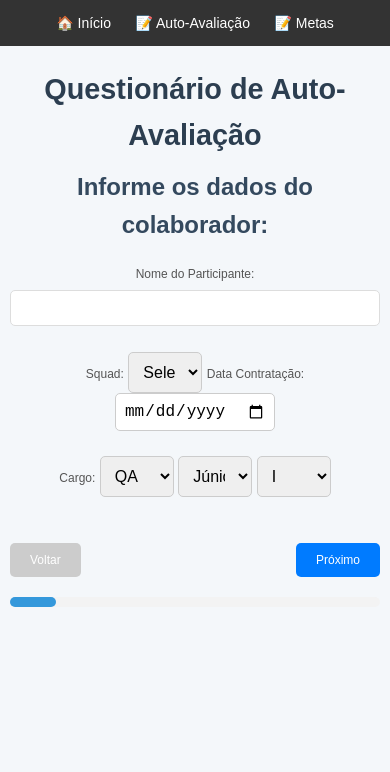
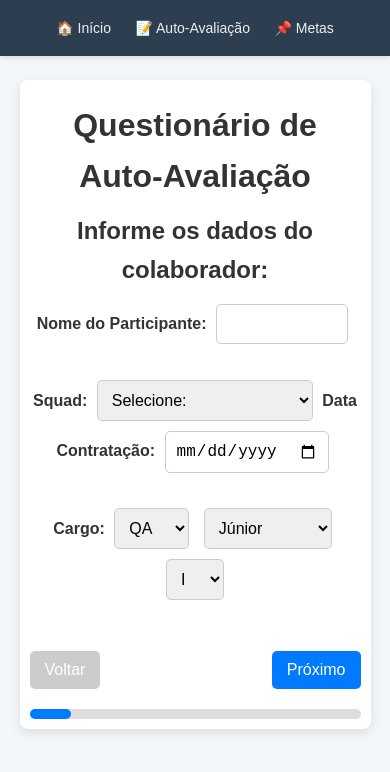
Before and after one commit to kiraleemurara/FeedbacksBMPTEC, a website: page public/html/questionario.html in a window 390 px wide. Drawn offline with Linux system fonts and the light colour scheme.

Commit message:
Modificação de estilos

```diff
--- a/public/css/questionario.css
+++ b/public/css/questionario.css
@@ -13,50 +13,91 @@ body {
   line-height: 1.6;
 }
 
-/* Barra Superior */
-.navbar {
-  position: fixed;
-  top: 0;
-  left: 0;
-  width: 100%;
-  background-color: #2c3e50;
-  padding: 15px 30px;
-  box-shadow: 0 4px 8px rgba(0, 0, 0, 0.1);
-  z-index: 999;
+/* Container do formulário */
+.container {
+  max-width: 90%;
+  margin: 0 auto;
+  padding: 10px;
+  background-color: #fff;
+  border-radius: 8px;
+  box-shadow: 0 4px 12px rgba(0, 0, 0, 0.1);
 }
 
-.navbar-link {
-  color: #ecf0f1;
-  font-size: 18px;
-  font-weight: 600;
-  text-decoration: none;
-  padding: 10px 20px;
-  border-radius: 5px;
-  transition: background-color 0.3s, transform 0.3s;
+
+h1, h2 {
+  color: #333;
 }
 
-.navbar-link:hover {
-  background-color: #3498db;
-  transform: scale(1.05);
+/* Estilo do Formulário */
+form {
+  display: flex;
+  flex-direction: column;
+  text-align: center;
 }
 
-/* Título do Questionário */
-h1 {
-  font-size: 2.5em;
-  color: #2c3e50;
-  text-align: center;
-  margin-top: 10px; /* Ajustado para espaçar do topo */
-  margin-bottom: 10px;
+label {
+  font-weight: bold;
+  margin-top: 10px;
 }
 
-/* Container do formulário */
-.container {
-  width: 80%;
-  margin: 0 auto;
-  padding: 20px;
+input, select, textarea {
+  min-width: 5%;
+  padding: 10px;
+  margin: 5px;
+  border: 1px solid #ccc;
+  border-radius: 5px;
+  font-size: 16px;
 }
 
-/* Formulário de etapas */
+textarea {
+  width: 99%;
+}
+
+textarea {
+  resize: vertical;
+  min-height: 80px;
+}
+
+button {
+  background-color: #007BFF;
+  color: white;
+  border: none;
+  padding: 10px 15px;
+  font-size: 16px;
+  border-radius: 5px;
+  cursor: pointer;
+  margin-top: 20px;
+}
+
+button:disabled {
+  background-color: #ccc;
+  cursor: not-allowed;
+}
+
+/* Navegação */
+.form-navigation {
+  display: flex;
+  justify-content: space-between;
+}
+
+/* Barra de Progresso */
+.progress-bar {
+  width: 100%;
+  background-color: #ddd;
+  height: 10px;
+  border-radius: 5px;
+  margin-top: 20px;
+}
+
+.progress {
+  height: 100%;
+  width: 0%;
+  background-color: #007BFF;
+  border-radius: 5px;
+  transition: width 0.3s ease-in-out;
+}
+
+/* Etapas do formulário */
 .form-step {
   display: none;
 }
@@ -65,139 +106,10 @@ h1 {
   display: block;
 }
 
-.form-navigation {
-  display: flex;
-  justify-content: space-between;
-  margin-top: 20px;
+.input-large{
+  width: 40%;
 }
 
-.form-navigation button {
-  background-color: #007bff;
-  color: white;
-  padding: 10px 20px;
-  border: none;
-  cursor: pointer;
-  font-size: 16px;
-  border-radius: 5px;
-  transition: background-color 0.3s ease;
+.label-textarea{
+  text-align: left;
 }
-
-.form-navigation button:disabled {
-  background-color: #ccc;
-}
-
-.form-navigation button:hover:not(:disabled) {
-  background-color: #0056b3;
-}
-
-/* Barra de Progresso */
-.progress-bar {
-  width: 100%;
-  background-color: #f3f3f3;
-  border-radius: 5px;
-  margin-top: 20px;
-  height: 10px;
-}
-
-.progress-bar .progress {
-  height: 100%;
-  background-color: #3498db;
-  border-radius: 5px;
-  width: 0;
-}
-
-/* Estilos de Campos do Formulário */
-label {
-  font-size: 16px;
-  color: #555;
-}
-
-textarea,
-input[type="text"] {
-  width: 100%;
-  padding: 10px;
-  margin-top: 5px;
-  font-size: 14px;
-  border-radius: 5px;
-  border: 1px solid #ddd;
-  transition: border-color 0.3s ease;
-}
-
-textarea:focus,
-input[type="text"]:focus {
-  outline: none;
-  border-color: #007bff;
-}
-
-/* Efeito de Carregamento (opcional) */
-.loader {
-  border: 4px solid #f3f3f3;
-  border-top: 4px solid #3498db;
-  border-radius: 50%;
-  width: 40px;
-  height: 40px;
-  animation: spin 1s linear infinite;
-  margin: 20px auto;
-}
-
-@keyframes spin {
-  0% { transform: rotate(0deg); }
-  100% { transform: rotate(360deg); }
-}
-
-/* Responsividade */
-@media (max-width: 768px) {
-  .container {
-    width: 95%;
-  }
-
-  h1 {
-    font-size: 2em;
-  }
-
-  .form-navigation button {
-    font-size: 14px;
-  }
-
-  label,
-  textarea,
-  input[type="text"] {
-    font-size: 12px;
-  }
-}
-
-@media (max-width: 480px) {
-  .navbar-link {
-    font-size: 14px;
-  }
-
-  h1 {
-    font-size: 1.8em;
-  }
-
-  .container {
-    width: 100%;
-    padding: 10px;
-  }
-
-  .form-navigation button {
-    font-size: 12px;
-  }
-}
-
-/* Estilo para os campos select */
-.select-field {
-  width: 20%;
-  padding: 10px;
-  border: 1px solid #ccc;
-  border-radius: 5px;
-  font-size: 16px;
-}
-
-.date-field {
-  width: auto;
-  padding: 8px;
-  font-size: 16px;
-  border: 1px solid #ccc;
-  border-radius: 5px;
-}
--- a/public/css/styles.css
+++ b/public/css/styles.css
@@ -8,17 +8,37 @@
 body {
   font-family: Arial, sans-serif;
   margin: 0;
-  padding: 0;
+  padding-top: 0;
+  padding-top: 80px;
+}
+
+/* Barra Superior */
+header {
   text-align: center;
+  position: fixed;
+  top: 0;
+  left: 0;
+  width: 100%;
+  background-color: #2c3e50;
+  padding: 15px 20px;
+  box-shadow: 0 2px 5px rgba(0, 0, 0, 0.1);
+  z-index: 1000;
 }
-header {
-  background-color: #333;
-  padding: 10px;
+
+nav a {
+  color: #ecf0f1;
+  text-decoration: none;
+  font-size: 16px;
+  margin-right: 20px;
+  transition: color 0.3s ease;
 }
-nav a {
-  color: white;
-  text-decoration: none;
-  margin: 10px;
+
+nav a:hover {
+  color: #3498db;
+}
+
+nav a:last-child {
+  margin-right: 0;
 }
 h1, h2 {
   color: #444;
@@ -36,11 +56,7 @@ h1, h2 {
 .btn-menu i {
   margin-right: 5px;
 }
-table {
-  width: 80%;
-  margin: 20px auto;
-  border-collapse: collapse;
-}
+
 th, td {
   border: 1px solid #ddd;
   padding: 10px;
@@ -70,27 +86,55 @@ th {
   cursor: pointer;
 }
 
+
+/* Barra Superior */
+header {
+  position: fixed;
+  top: 0;
+  left: 0;
+  width: 100%;
+  background-color: #2c3e50;
+  padding: 15px 20px;
+  box-shadow: 0 2px 5px rgba(0, 0, 0, 0.1);
+  z-index: 1000;
+}
+
+nav a {
+  color: #ecf0f1;
+  text-decoration: none;
+  font-size: 16px;
+  margin-right: 20px;
+  transition: color 0.3s ease;
+}
+
+nav a:hover {
+  color: #3498db;
+}
+
+nav a:last-child {
+  margin-right: 0;
+}
+
 /* Título da página */
 h1 {
   font-size: 2.5em;
   color: #2c3e50;
   text-align: center;
-  margin-top: 70px;
-  margin-bottom: 20px;
+  padding: 10px;
 }
 
 /* Título secundário */
 h2 {
   font-size: 1.8em;
   color: #34495e;
-  margin-bottom: 15px;
+  margin-bottom: 10px;
   text-align: center;
 }
 
 /* Tabela de Arquivos */
 table {
   width: 100%;
-  margin-top: 30px;
+  margin-top: 10px;
   border-collapse: collapse;
   background-color: #fff;
   border-radius: 8px;
@@ -194,8 +238,20 @@ td:hover {
 #mensagem-atualizacao {
   display: none; /* Esconde a mensagem inicialmente */
   text-align: center;
+  padding: 5px;
+  background-color: #3498db;
+  color: #ffffff;
+  font-weight: bold;
+  border-collapse: collapse;
+  border-radius: 8px;
+  box-shadow: 0 2px 8px rgba(0, 0, 0, 0.1);
+}
+
+.index-container{
+  max-width: 95%;
+  margin: 0 auto;
   padding: 10px;
-  background-color: #3498db;
-  color: #333;
-  font-weight: bold;
+  background-color: #fff;
+  border-radius: 8px;
+  box-shadow: 0 4px 12px rgba(0, 0, 0, 0.1);
 }
--- a/public/html/questionario.html
+++ b/public/html/questionario.html
@@ -12,7 +12,7 @@
     <nav>
       <a href="/">🏠 Início</a>
       <a id="link-questionario" href="/questionario">📝 Auto-Avaliação</a>
-      <a id="metas-anuais" href="/metasAnuais">📝 Metas</a>
+      <a id="metas-anuais" href="/metasAnuais">📌 Metas</a>
     </nav>
   </header>
   <div class="container">
@@ -25,11 +25,11 @@
         <h2>Informe os dados do colaborador:</h2>
 
         <label for="nome">Nome do Participante:</label>
-        <input type="text" id="nome" name="nome" required ><br><br>
-
+        <input type="text" id="nome" name="nome" class="input-large" required >
+        <br><br>
         <!-- Squad -->
         <label for="squad">Squad:</label>
-        <select id="squad" name="squad" class="select-field">
+        <select id="squad" name="squad" class="select-field" >
           <option value="" disabled selected style="color: #999;">Selecione:</option>
           <option value="Backoffice">Backoffice</option>
           <option value="BMP Digital (Cessão)">BMP Digital (Cessão)</option>
@@ -79,7 +79,7 @@
       <div class="form-step" id="step-1">
         <h2>1. Autoconhecimento e Identidade Profissional</h2>
 
-        <label for="autoconhecimento_1">O que você acredita que o diferencia como profissional dentro da equipe?</label>
+        <label for="autoconhecimento_1" class="label-textarea">O que você acredita que o diferencia como profissional dentro da equipe?</label>
         <textarea id="autoconhecimento_1" name="autoconhecimento_1" required></textarea>
 
         <label for="autoconhecimento_2">Quais aspectos do seu trabalho lhe trazem mais satisfação e motivação?</label>
```
Also changed, not shown: public/html/index.html (+3 -5 lines).
